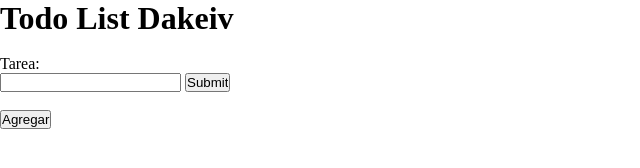
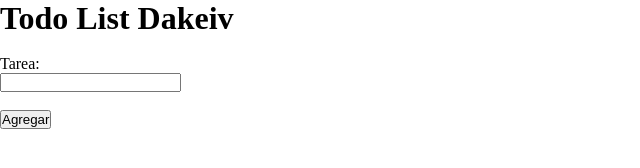
Before and after one commit to mia171001/practica11, a plain HTML site: page index.html in a window 1280 px wide. Shown: the full height of the page, 0-640 px from the left. Drawn offline with Linux system fonts and the light colour scheme.

Commit message:
Practica 11-s2

```diff
--- a/index.html
+++ b/index.html
@@ -14,11 +14,11 @@
         <label for="idTask">Tarea:</label>
         <br />
         <input type="text" id="idTask" />
-        <input type="submit" fdfd />
         <br />
         <br />
         <button id="btnAdd">Agregar</button>
       </div>
+      <br />
       <div>
         <ul id="listTask"></ul>
       </div>
```
